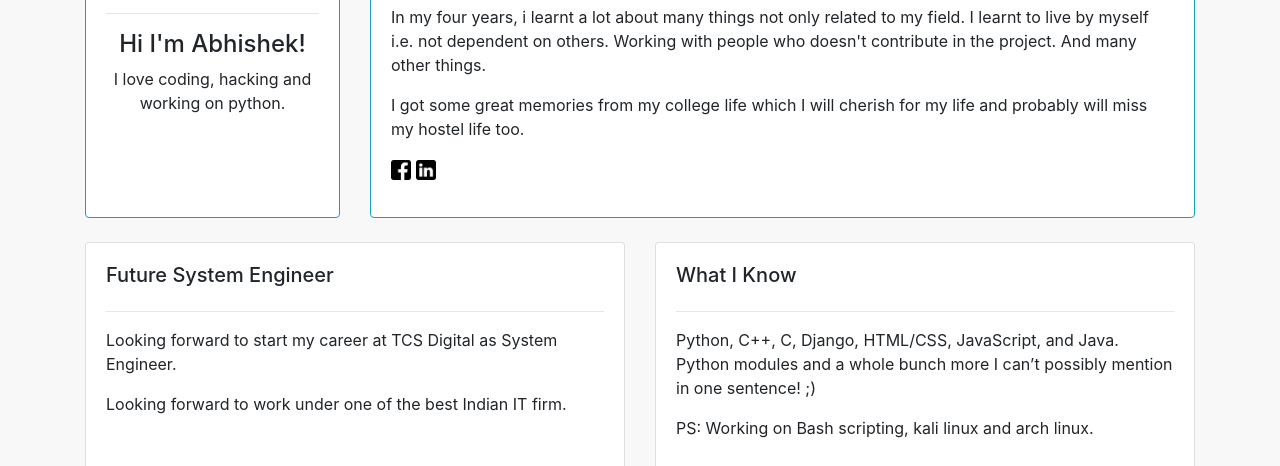
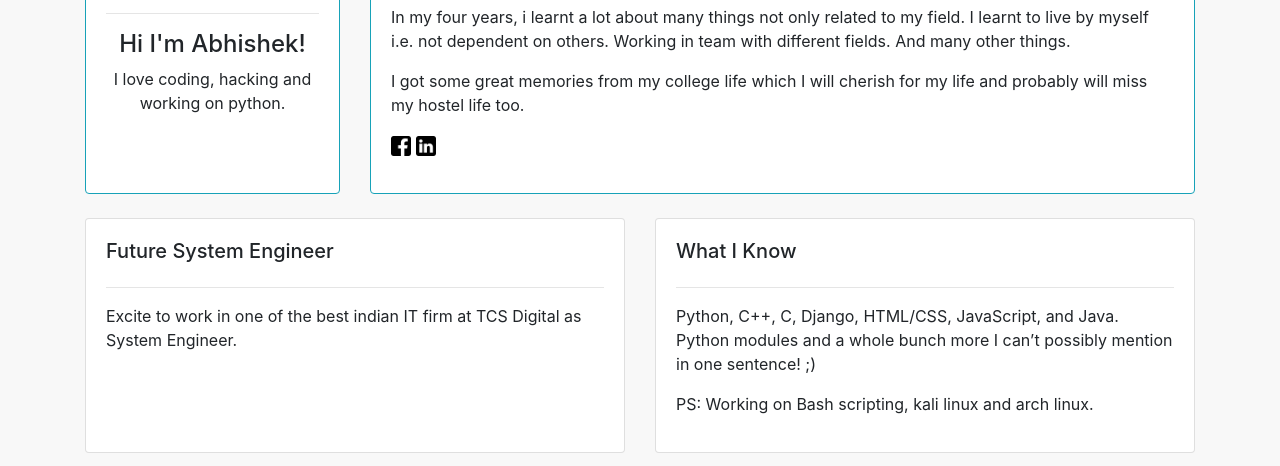
Before and after one commit to gup-abhi/gup-abhi.github.io, a plain HTML site: page index.html in a window 1280 px wide. Shown: the part 198-664 px from the top of the page. Drawn offline with nearby package versions, Linux system fonts and the light colour scheme.

Commit message:
new changes

```diff
--- a/index.html
+++ b/index.html
@@ -29,8 +29,7 @@
                     studying my field subjects for which I joined the engineering in the first place.</p>
 
                 <p>In my four years, i learnt a lot about many things not only related to my field. I learnt to live by
-                    myself i.e. not dependent on others. Working with people who doesn't contribute in the project. And
-                    many other things.</p>
+                    myself i.e. not dependent on others. Working in team with different fields. And many other things.</p>
 
                 <p>I got some great memories from my college life which I will cherish for my life and probably will
                     miss my hostel life too.</p>
@@ -52,8 +51,7 @@
             <div class="card card-body h-100">
                 <h5>Future System Engineer</h5>
                 <hr>
-                <p>Looking forward to start my career at TCS Digital as System Engineer.</p>
-                <p>Looking forward to work under one of the best Indian IT firm.</p>
+                <p>Excite to work in one of the best indian IT firm at TCS Digital as System Engineer.</p>
             </div>
         </div>
 
```
Also changed, not shown: images/ME.jpg.
